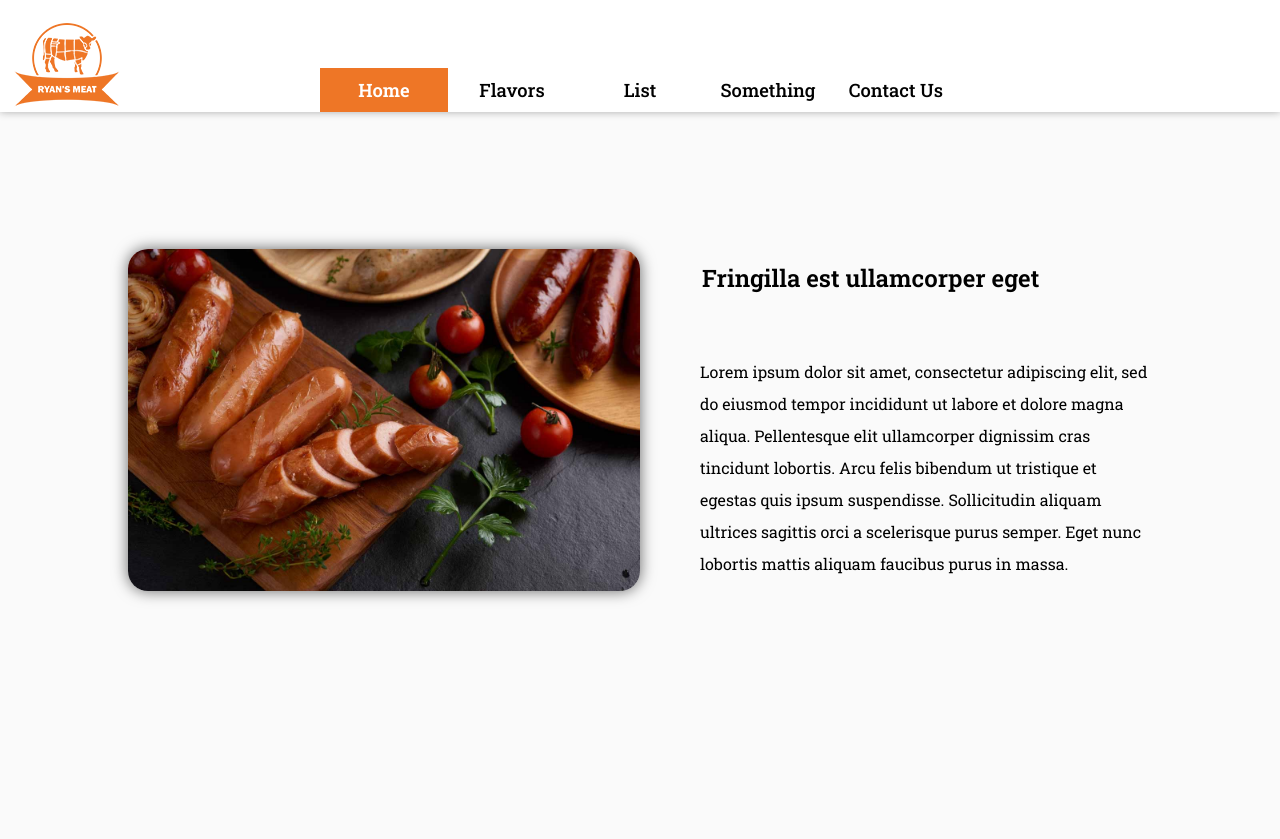
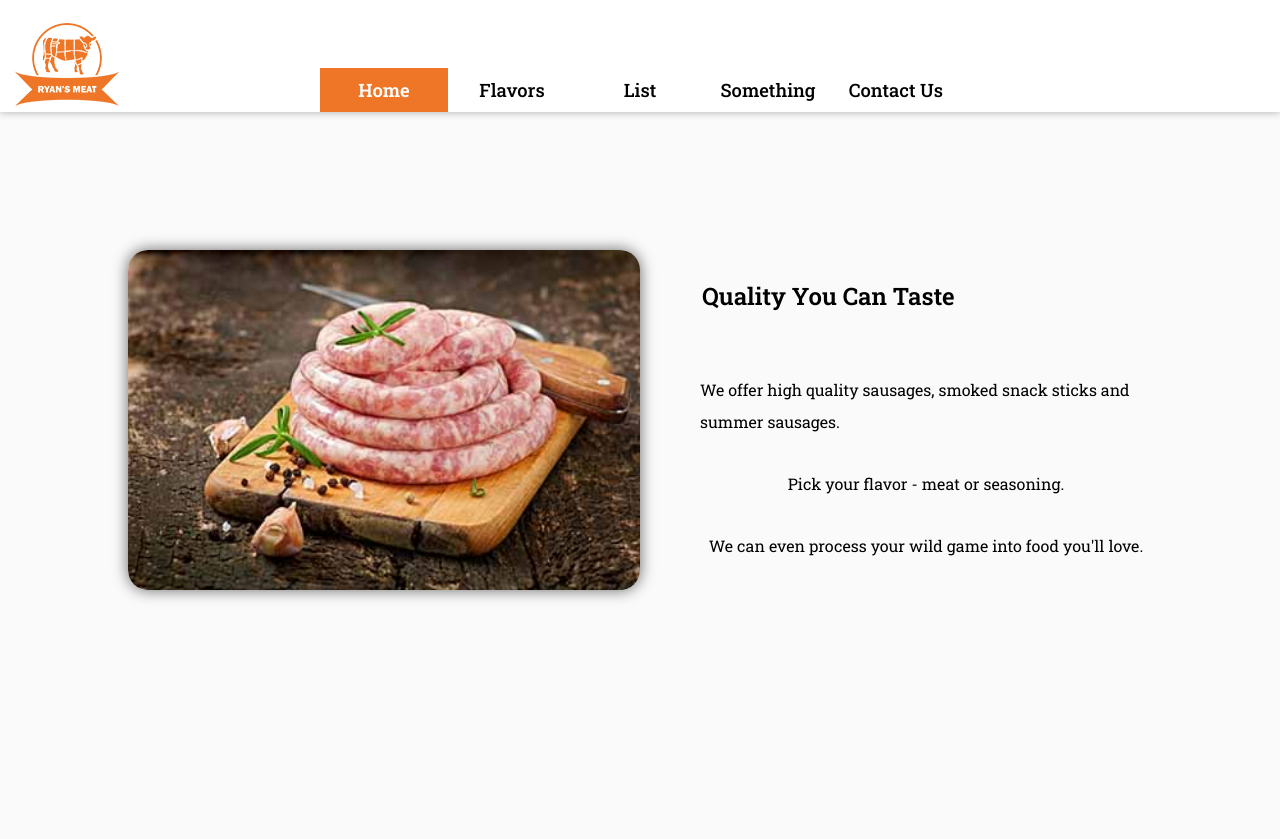
Before and after one commit to michaelhefner/ryansmeat-vanilla, a PHP site: page / in a window 1280 px wide. Shown: the top 839 px of the page. Run offline with PHP 8.4, Linux system fonts and the light colour scheme.

Commit message:
first div

```diff
--- a/css/style.css
+++ b/css/style.css
@@ -9,6 +9,31 @@
     font-family: 'Roboto Slab', serif;
 }
 
+  /* The animation code */
+  @keyframes example {
+    0%   {transform: translateX(2000px);}
+    100% {transform: translateX(0);}
+  }
+
+
+
+  section div :nth-child(1){
+    animation-name: example;
+    animation-duration: 200ms;
+  }
+  section div :nth-child(2){
+    animation-name: example;
+    animation-duration: 400ms;
+  }
+  section div :nth-child(3){
+    animation-name: example;
+    animation-duration: 800ms;
+  }
+
+  section div :nth-child(4){
+    animation-name: example;
+    animation-duration: 1000ms;
+  }
 /**************************************
 *Global
 **************************************/
@@ -18,6 +43,7 @@
 body {
     min-height: 100vh;
     margin-bottom: -15vh;
+    overflow-x: hidden;
 }
 
 ul {
--- a/index.html
+++ b/index.html
@@ -128,17 +128,18 @@
       </div> -->
       <section id="hero">
         <div>
-          <h2>Fringilla est ullamcorper eget</h2>
+          <h2>Quality You Can Taste</h2>
           <p>
-            Lorem ipsum dolor sit amet, consectetur adipiscing elit, sed do
-            eiusmod tempor incididunt ut labore et dolore magna aliqua.
-            Pellentesque elit ullamcorper dignissim cras tincidunt lobortis.
-            Arcu felis bibendum ut tristique et egestas quis ipsum suspendisse.
-            Sollicitudin aliquam ultrices sagittis orci a scelerisque purus
-            semper. Eget nunc lobortis mattis aliquam faucibus purus in massa.
+            We offer high quality sausages, smoked snack sticks and summer sausages.
+          </p>
+          <p>
+            Pick your flavor - meat or seasoning.
+          </p>
+          <p>
+            We can even process your wild game into food you'll love.
           </p>
         </div>
-        <img src="./img/smoked_sausage_1280.jpg" width="1280px" />
+        <img src="./img/fresh-raw-sausage-old-wooden_400px.jpg" width="400px" />
       </section>
       <section id="flavors">
         <div>
```
Also changed, not shown: img/fresh-raw-sausage-old-wooden.jpg (added), img/fresh-raw-sausage-old-wooden_268px.jpg (added), img/fresh-raw-sausage-old-wooden_400px.jpg (added).
